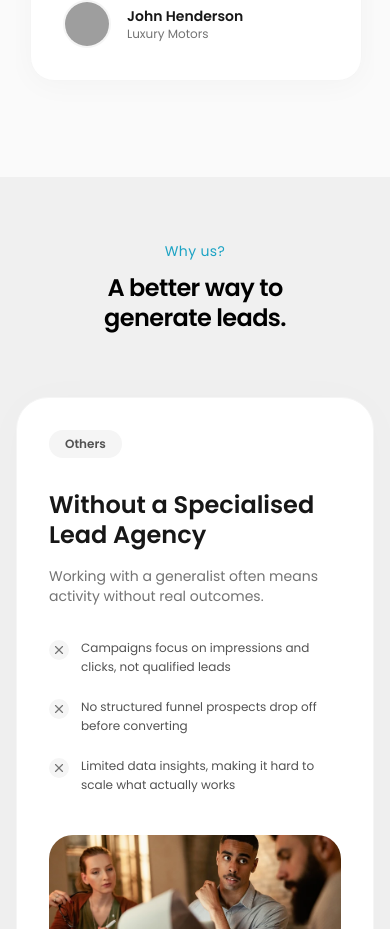
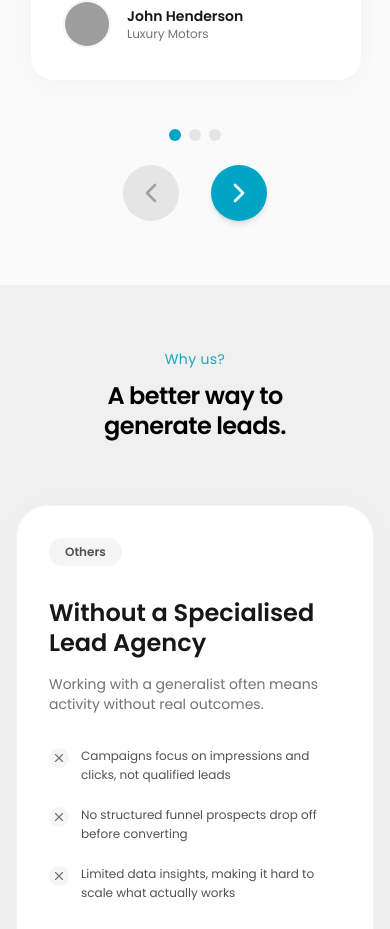
Before and after one commit to LabanRED/r-e-d-website-2026, a React (Vite) app: page /about in a window 390 px wide. Shown: the part 1652-2581 px from the top of the page. Built offline with nearby package versions, Linux system fonts and the light colour scheme; grey boxes are pictures that could not be loaded.

Commit message:
added scrolling for testimonial

```diff
--- a/src/components/Testimonials.tsx
+++ b/src/components/Testimonials.tsx
@@ -1,5 +1,6 @@
+import { useState, useRef } from 'react';
 import { motion } from 'motion/react';
-import { Star } from 'lucide-react';
+import { Star, ChevronLeft, ChevronRight } from 'lucide-react';
 import quotesTestimonial from '../images/quotes-testimonial.webp';
 
 export default function Testimonials() {
@@ -24,6 +25,43 @@ export default function Testimonials() {
     }
   ];
 
+  const scrollRef = useRef<HTMLDivElement>(null);
+  const [activeIndex, setActiveIndex] = useState(0);
+
+  const handleScroll = () => {
+    if (!scrollRef.current) return;
+    const scrollLeft = scrollRef.current.scrollLeft;
+    // Calculate the active index based on scroll position and item width
+    const containerWidth = scrollRef.current.clientWidth;
+    // We assume items are roughly 85vw on mobile
+    const newIndex = Math.round(scrollLeft / containerWidth);
+    if (newIndex !== activeIndex && newIndex >= 0 && newIndex < testimonials.length) {
+      setActiveIndex(newIndex);
+    }
+  };
+
+  const scrollTo = (index: number) => {
+    if (!scrollRef.current) return;
+    const child = scrollRef.current.children[index] as HTMLElement;
+    if (child) {
+      const scrollPos = child.offsetLeft - (scrollRef.current.clientWidth - child.clientWidth) / 2;
+      scrollRef.current.scrollTo({ left: scrollPos, behavior: 'smooth' });
+      setActiveIndex(index);
+    }
+  };
+
+  const scrollNext = () => {
+    if (activeIndex < testimonials.length - 1) {
+      scrollTo(activeIndex + 1);
+    }
+  };
+
+  const scrollPrev = () => {
+    if (activeIndex > 0) {
+      scrollTo(activeIndex - 1);
+    }
+  };
+
   return (
     <section className="py-16 sm:py-24 bg-[#fafafa]" id="testimonials">
       <div className="mx-auto max-w-[1600px] px-8 sm:px-8 lg:px-8">
@@ -39,7 +77,11 @@ export default function Testimonials() {
         </div>
 
         {/* Testimonials Grid / Scrollable Row on Mobile */}
-        <div className="flex overflow-x-auto md:grid md:grid-cols-3 gap-6 md:gap-8 lg:gap-10 pb-8 snap-x snap-mandatory [scrollbar-width:none] [&::-webkit-scrollbar]:hidden -mx-4 px-4 sm:-mx-8 sm:px-8 md:mx-0 md:px-0">
+        <div
+          ref={scrollRef}
+          onScroll={handleScroll}
+          className="flex overflow-x-auto md:grid md:grid-cols-3 gap-6 md:gap-8 lg:gap-10 pb-8 md:pb-0 snap-x snap-mandatory [scrollbar-width:none] [&::-webkit-scrollbar]:hidden -mx-4 px-4 sm:-mx-8 sm:px-8 md:mx-0 md:px-0"
+        >
           {testimonials.map((item, idx) => (
             <motion.div
               key={idx}
@@ -93,6 +135,51 @@ export default function Testimonials() {
           ))}
         </div>
 
+        {/* Mobile Scroller Controls */}
+        <div className="flex md:hidden flex-col items-center gap-6 mt-4">
+          {/* Dots */}
+          <div className="flex justify-center gap-2">
+            {testimonials.map((_, idx) => (
+              <button
+                key={idx}
+                onClick={() => scrollTo(idx)}
+                className={`w-3 h-3 rounded-full transition-colors ${
+                  activeIndex === idx ? 'bg-[#00a5c5]' : 'bg-neutral-200'
+                }`}
+                aria-label={`Go to slide ${idx + 1}`}
+              />
+            ))}
+          </div>
+
+          {/* Arrows */}
+          <div className="flex justify-center gap-8">
+            <button
+              onClick={scrollPrev}
+              disabled={activeIndex === 0}
+              className={`w-14 h-14 rounded-full flex items-center justify-center transition-all ${
+                activeIndex === 0
+                  ? 'bg-neutral-200 text-neutral-400'
+                  : 'bg-[#00a5c5] text-white hover:bg-[#0092af] active:scale-95 shadow-md'
+              }`}
+              aria-label="Previous testimonial"
+            >
+              <ChevronLeft className="w-8 h-8" />
+            </button>
+            <button
+              onClick={scrollNext}
+              disabled={activeIndex === testimonials.length - 1}
+              className={`w-14 h-14 rounded-full flex items-center justify-center transition-all ${
+                activeIndex === testimonials.length - 1
+                  ? 'bg-neutral-200 text-neutral-400'
+                  : 'bg-[#00a5c5] text-white hover:bg-[#0092af] active:scale-95 shadow-md'
+              }`}
+              aria-label="Next testimonial"
+            >
+              <ChevronRight className="w-8 h-8" />
+            </button>
+          </div>
+        </div>
+
       </div>
     </section>
   );
--- a/src/components/WhatsAppButton.tsx
+++ b/src/components/WhatsAppButton.tsx
@@ -8,7 +8,7 @@ export default function WhatsAppButton() {
       href="https://wa.me/27720688509"
       target="_blank"
       rel="noopener noreferrer"
-      className="fixed w-36 md:w-48 bottom-[2%] right-[2%] z-[9999] group flex items-center justify-center transition-transform hover:scale-105"
+      className="fixed w-42 md:w-48 bottom-[2%] right-[2%] z-9999 group flex items-center justify-center transition-transform hover:scale-105"
       aria-label="Contact us on WhatsApp"
     >
       <div className="relative w-full drop-shadow-2xl">
```
